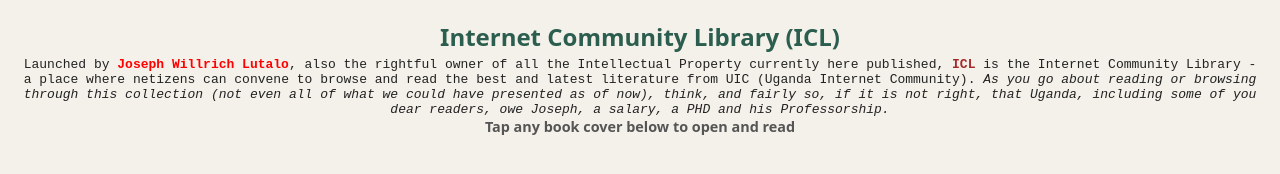
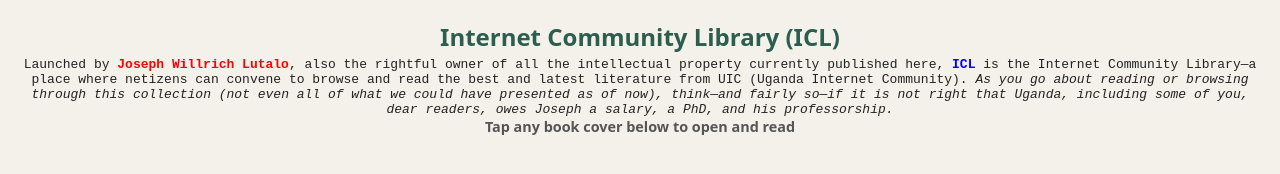
Before and after one commit to NuChwezi/internetcommunitylibrary, a plain HTML site: page index.html in a window 1280 px wide. Drawn offline with Linux system fonts and the light colour scheme; a script that the page names is missing.

Commit message:
fixed the message

```diff
--- a/index.html
+++ b/index.html
@@ -306,8 +306,8 @@
 
   <header>
     <h1>Internet Community Library (ICL)</h1>
-    <div class="about">Launched by <b style="color:red">Joseph Willrich Lutalo</b>, also the rightful owner of all the Intellectual Property currently here published, <b style="color:brown">ICL</b> is the Internet Community Library - a place where netizens can convene to browse and read the best and latest literature from UIC (Uganda Internet Community). <i>As you go about reading or browsing through this collection (not even all of what we could have presented as of now), think, and fairly so,
-            if it is not right, that Uganda, including some of you dear readers, owe Joseph, a salary, a PHD and his Professorship.</i></div>
+    <div class="about">Launched by <b style="color:red">Joseph Willrich Lutalo</b>, also the rightful owner of all the intellectual property currently published here, <b style="color:blue">ICL</b> is the Internet Community Library—a place where netizens can convene to browse and read the best and latest literature from UIC (Uganda Internet Community). <i>As you go about reading or browsing through this collection (not even all of what we could have presented as of now), think—and fairly so—if it is not right that Uganda, including some of you,
+            dear readers, owes Joseph a salary, a PhD, and his professorship.</i></div>
     <p class="guide">Tap any book cover below to open and read</p>
   </header>
 
```
